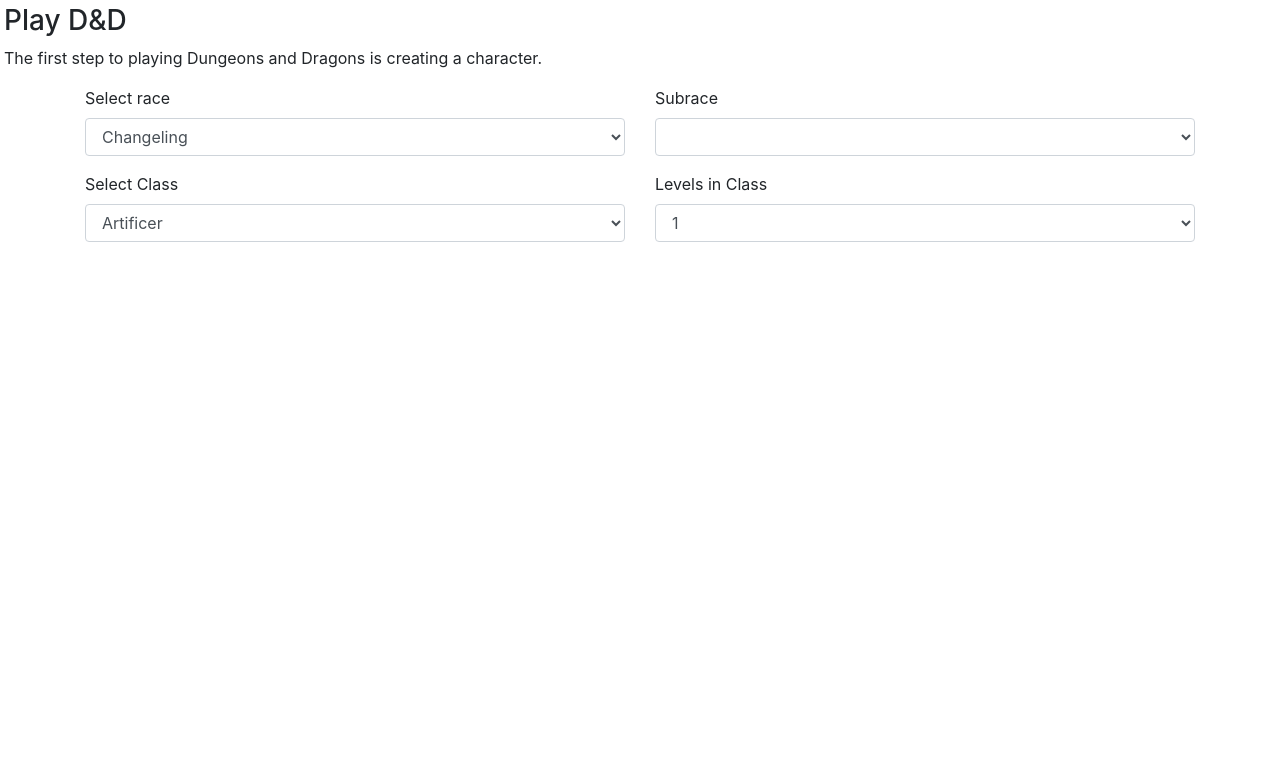
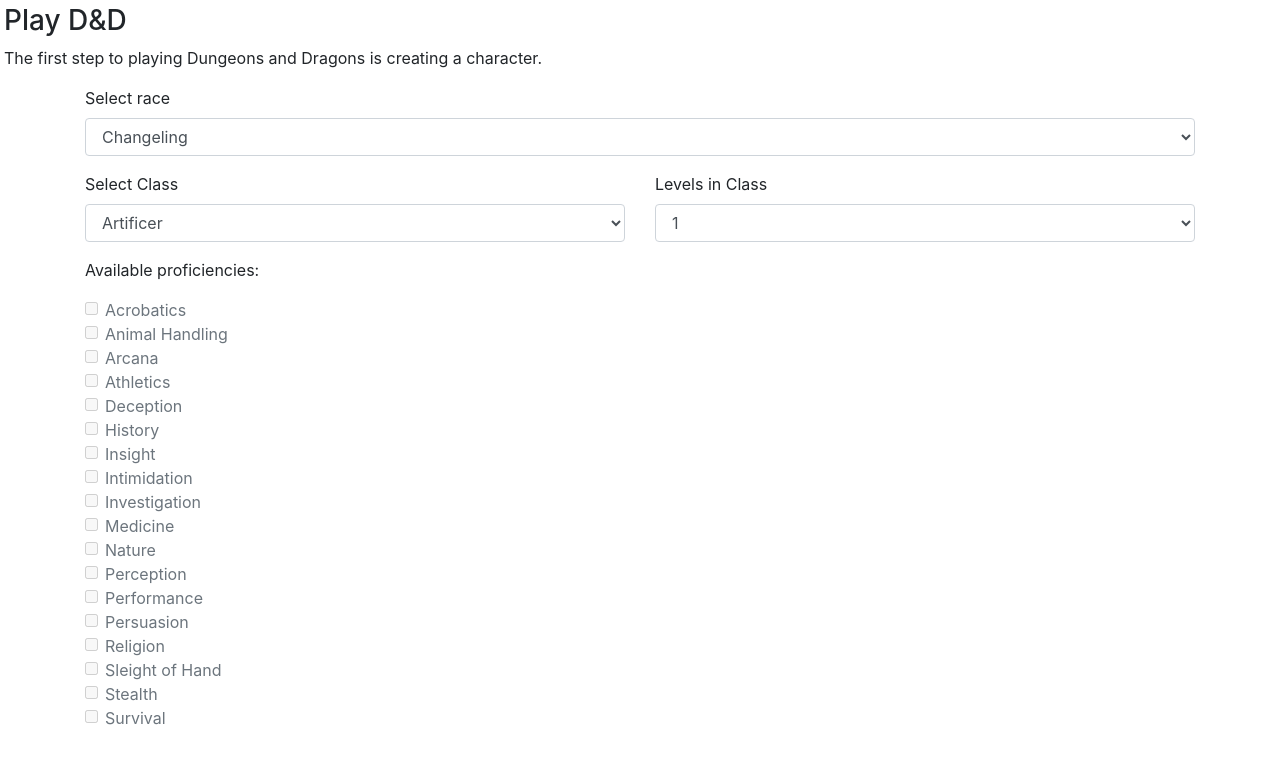
Before and after one commit to trceniviva/play-dnd-website, a plain HTML site: page web/html/character.html in a window 1280 px wide. Drawn offline with nearby package versions, Linux system fonts and the light colour scheme.

Commit message:
skill proficiency checkboxes added

```diff
--- a/web/html/character.html
+++ b/web/html/character.html
@@ -19,7 +19,8 @@
                 <div class="col">
                     <div class="form-group">
                         <label for="race-dropdown">Select race</label>
-                        <select class="form-control" id="race-dropdown" onchange="showSubraceOptions(this.value)">
+                        <select class="form-control" id="race-dropdown"
+                            onchange="setPlayerRace();showSubraceOptions(this.value); ">
                             <option>Changeling</option>
                             <option>Dragonborn</option>
                             <option>Dwarf</option>
@@ -39,7 +40,7 @@
                         </select>
                     </div>
                 </div>
-                <div class="col">
+                <div class="col hide-element" id="subrace-container">
                     <div class="form-group">
                         <label for="subrace-dropdown">Subrace</label>
                         <select class="form-control" id="subrace-dropdown">
@@ -97,6 +98,84 @@
                     </div>
                 </div>
             </div>
+            <div class="row">
+                <div class="col">
+                    <p>Available proficiencies:</p>
+                    <div class="form-check">
+                        <input class="form-check-input" type="checkbox" value="" id="acrobatics" disabled>
+                        <label class="form-check-label" for="defaultCheck1">Acrobatics</label>
+                    </div>
+                    <div class="form-check">
+                        <input class="form-check-input" type="checkbox" value="" id="animal-handling" disabled>
+                        <label class="form-check-label" for="defaultCheck1">Animal Handling</label>
+                    </div>
+                    <div class="form-check">
+                        <input class="form-check-input" type="checkbox" value="" id="arcana" disabled>
+                        <label class="form-check-label" for="defaultCheck1">Arcana</label>
+                    </div>
+                    <div class="form-check">
+                        <input class="form-check-input" type="checkbox" value="" id="athletics" disabled>
+                        <label class="form-check-label" for="defaultCheck1">Athletics</label>
+                    </div>
+                    <div class="form-check">
+                        <input class="form-check-input" type="checkbox" value="" id="deception" disabled>
+                        <label class="form-check-label" for="defaultCheck1">Deception</label>
+                    </div>
+                    <div class="form-check">
+                        <input class="form-check-input" type="checkbox" value="" id="history" disabled>
+                        <label class="form-check-label" for="defaultCheck1">History</label>
+                    </div>
+                    <div class="form-check">
+                        <input class="form-check-input" type="checkbox" value="" id="insight" disabled>
+                        <label class="form-check-label" for="defaultCheck1">Insight</label>
+                    </div>
+                    <div class="form-check">
+                        <input class="form-check-input" type="checkbox" value="" id="intimidation" disabled>
+                        <label class="form-check-label" for="defaultCheck1">Intimidation</label>
+                    </div>
+                    <div class="form-check">
+                        <input class="form-check-input" type="checkbox" value="" id="investigation" disabled>
+                        <label class="form-check-label" for="defaultCheck1">Investigation</label>
+                    </div>
+                    <div class="form-check">
+                        <input class="form-check-input" type="checkbox" value="" id="medicine" disabled>
+                        <label class="form-check-label" for="defaultCheck1">Medicine</label>
+                    </div>
+                    <div class="form-check">
+                        <input class="form-check-input" type="checkbox" value="" id="nature" disabled>
+                        <label class="form-check-label" for="defaultCheck1">Nature</label>
+                    </div>
+                    <div class="form-check">
+                        <input class="form-check-input" type="checkbox" value="" id="perception" disabled>
+                        <label class="form-check-label" for="defaultCheck1">Perception</label>
+                    </div>
+                    <div class="form-check">
+                        <input class="form-check-input" type="checkbox" value="" id="performance" disabled>
+                        <label class="form-check-label" for="defaultCheck1">Performance</label>
+                    </div>
+                    <div class="form-check">
+                        <input class="form-check-input" type="checkbox" value="" id="persuasion" disabled>
+                        <label class="form-check-label" for="defaultCheck1">Persuasion</label>
+                    </div>
+                    <div class="form-check">
+                        <input class="form-check-input" type="checkbox" value="" id="religion" disabled>
+                        <label class="form-check-label" for="defaultCheck1">Religion</label>
+                    </div>
+                    <div class="form-check">
+                        <input class="form-check-input" type="checkbox" value="" id="sleight-of-hand" disabled>
+                        <label class="form-check-label" for="defaultCheck1">Sleight of Hand</label>
+                    </div>
+                    <div class="form-check">
+                        <input class="form-check-input" type="checkbox" value="" id="stealth" disabled>
+                        <label class="form-check-label" for="defaultCheck1">Stealth</label>
+                    </div>
+                    <div class="form-check">
+                        <input class="form-check-input" type="checkbox" value="" id="survival" disabled>
+                        <label class="form-check-label" for="defaultCheck1">Survival</label>
+                    </div>
+
+                </div>
+            </div>
         </form>
     </div>
     <script src="../js/character.js"></script>
--- a/web/js/character.js
+++ b/web/js/character.js
@@ -23,6 +23,8 @@
 let countLanguagesAvailable = 0;
 let languagesAvailable = [];
 let allLanguages = ['Abyssal', 'Celestial', 'Common', 'Daelkyr', 'DeepSpeech', 'Draconic', 'Dwarvish', 'Elvish', 'Giant', 'Gith', 'Gnomish', 'Goblin', 'Halfling', 'Infernal', 'Kraul', 'Leonin', 'Loxodon', 'Marquesian', 'Minotaur', 'Naush', 'Orc', 'Primordial', 'Quori', 'Riedran', 'Sylvan', 'Undercommon', 'Vedalken', 'Zemnian']
+
+var playerRace
 
 let raceData = [
     {
@@ -353,30 +355,22 @@
     }
 ]
 
-function showSubraceOptions(race) {
-    var subraceOptions = [];
-    selectSubrace.innerHTML = '';
-
+function setPlayerRace() {
     for (i = 0; i < raceData.length; i++) {
-        if (raceData[i].race === race) {
-            subraceOptions = raceData[i].subraces
+        if (raceData[i].race === selectedRace.value) {
+            playerRace = raceData[i];
         }
     }
-    if (subraceOptions.length > 0) {
-        for (i = 0; i < subraceOptions.length; i++) {
+}
+
+function showSubraceOptions(race) {
+    selectSubrace.innerHTML = "";
+    if (playerRace.subraces.length > 0) {
+        document.getElementById("subrace-container").classList.remove("hide-element");
+        for (i = 0; i < playerRace.subraces.length; i++) {
             var subraceOption = document.createElement("option");
-            subraceOption.innerHTML = subraceOptions[i];
+            subraceOption.innerHTML = playerRace.subraces[i];
             selectSubrace.append(subraceOption);
         }
     }
 }
-
-function raceLanguages(race) {
-    if (race != "Kenku") {
-        player.languages.push("Common");
-        languagesAvailable = [];
-    }
-    if (twoLangRaces.includes(race)) {
-        countLanguagesAvailable += 2;
-    }
-}
```
